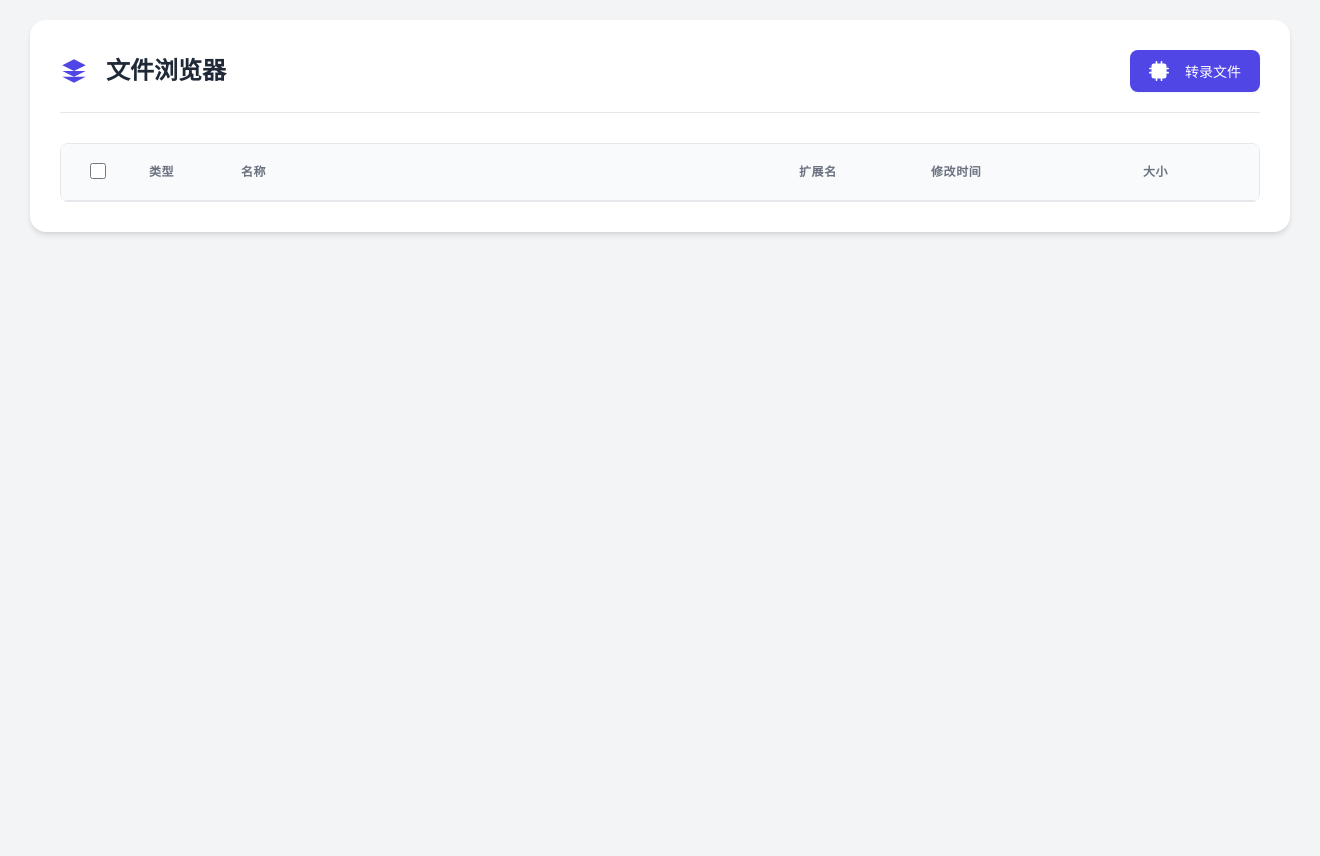
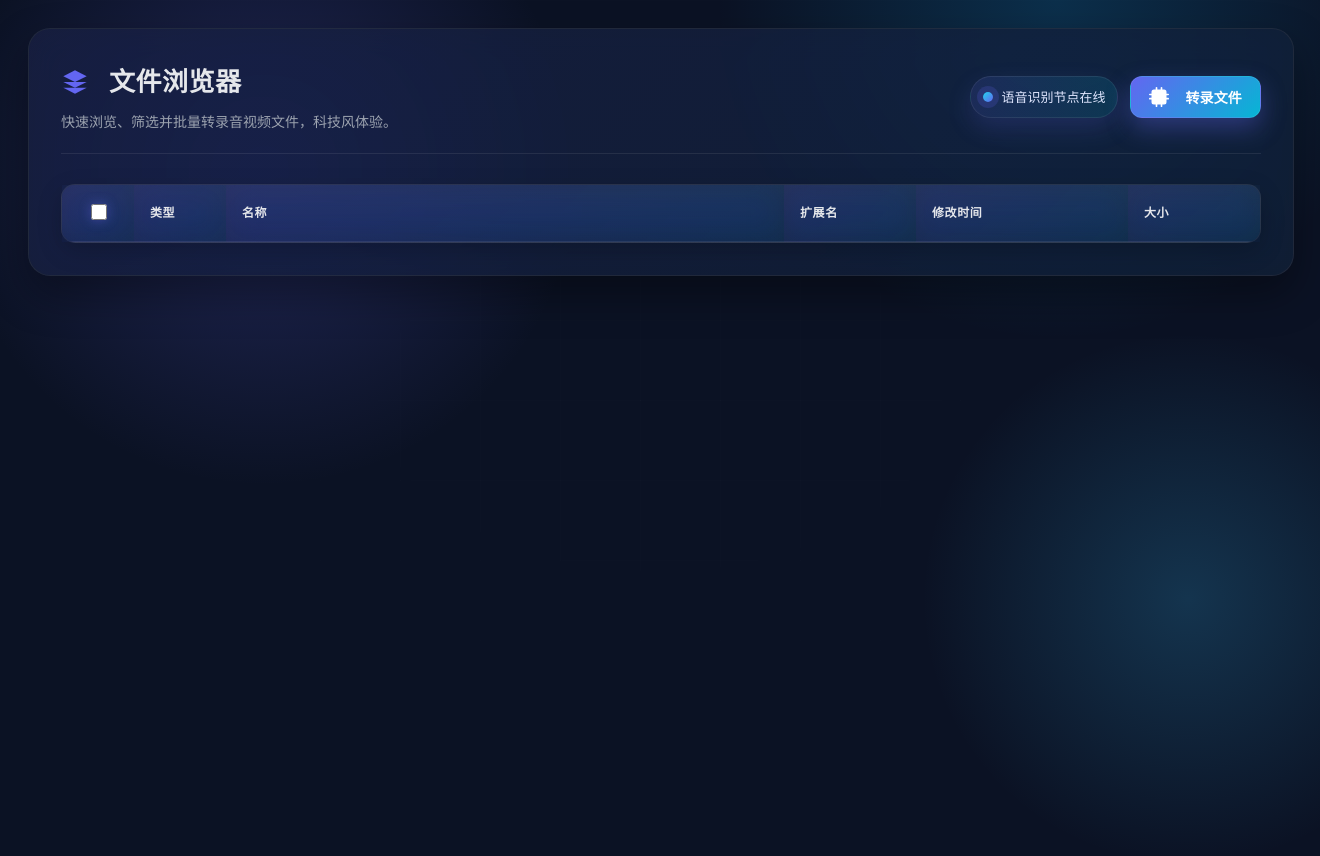
Before and after one commit to JoJoWuBeBetter/BililiveRecorder2Serverchan, a FastAPI app: page /browser/ in a window 1320 px wide. Before the commit the page ends 235 px from the top, so only its background shows below. Run offline with FastAPI, Linux system fonts and the light colour scheme; lists and menus that the app fills with data are empty.

Commit message:
Restyle browser UI with futuristic theme

```diff
--- a/templates/index.html
+++ b/templates/index.html
@@ -7,27 +7,45 @@
     <link href="https://fonts.googleapis.com/css2?family=Inter:wght@400;500;600&display=swap" rel="stylesheet">
     <style>
         :root {
-            --primary-color: #4f46e5; /* Indigo */
-            --primary-hover: #4338ca;
-            --bg-color: #f3f4f6;
-            --card-bg: #ffffff;
-            --text-main: #1f2937;
-            --text-secondary: #6b7280;
-            --border-color: #e5e7eb;
-            --success-color: #10b981;
-            --danger-color: #ef4444;
-            --shadow-sm: 0 1px 2px 0 rgba(0, 0, 0, 0.05);
-            --shadow-md: 0 4px 6px -1px rgba(0, 0, 0, 0.1), 0 2px 4px -1px rgba(0, 0, 0, 0.06);
-            --shadow-lg: 0 10px 15px -3px rgba(0, 0, 0, 0.1), 0 4px 6px -2px rgba(0, 0, 0, 0.05);
+            --primary-color: #6366f1;
+            --primary-hover: #7c3aed;
+            --bg-color: #0b1224;
+            --card-bg: rgba(15, 23, 42, 0.8);
+            --panel-bg: rgba(255, 255, 255, 0.02);
+            --text-main: #e5e7eb;
+            --text-secondary: #9ca3af;
+            --border-color: rgba(255, 255, 255, 0.08);
+            --success-color: #22d3ee;
+            --danger-color: #f43f5e;
+            --shadow-sm: 0 8px 24px rgba(0, 0, 0, 0.2);
+            --shadow-md: 0 18px 40px rgba(0, 0, 0, 0.35);
+            --shadow-lg: 0 25px 60px rgba(0, 0, 0, 0.45);
+            --gradient-1: radial-gradient(circle at 20% 20%, rgba(99, 102, 241, 0.25), transparent 25%),
+                          radial-gradient(circle at 80% 0%, rgba(14, 165, 233, 0.2), transparent 25%),
+                          radial-gradient(circle at 90% 70%, rgba(56, 189, 248, 0.2), transparent 20%);
+            --blur: saturate(180%) blur(14px);
         }
 
         body {
             font-family: 'Inter', -apple-system, BlinkMacSystemFont, "Segoe UI", Roboto, sans-serif;
             background-color: var(--bg-color);
+            background-image: var(--gradient-1);
             margin: 0;
-            padding: 20px;
+            padding: 28px;
             color: var(--text-main);
-            line-height: 1.5;
+            line-height: 1.6;
+            min-height: 100vh;
+        }
+
+        .grid-overlay {
+            position: fixed;
+            inset: 0;
+            pointer-events: none;
+            background: linear-gradient(rgba(255, 255, 255, 0.03) 1px, transparent 1px),
+                        linear-gradient(90deg, rgba(255, 255, 255, 0.03) 1px, transparent 1px);
+            background-size: 80px 80px;
+            mask-image: radial-gradient(ellipse at center, rgba(0, 0, 0, 0.55), transparent 70%);
+            opacity: 0.7;
         }
 
         .container {
@@ -35,9 +53,27 @@
             max-width: 1200px;
             margin: 0 auto;
             background: var(--card-bg);
-            padding: 30px;
-            border-radius: 16px;
+            padding: 32px;
+            border-radius: 22px;
             box-shadow: var(--shadow-md);
+            border: 1px solid var(--border-color);
+            backdrop-filter: var(--blur);
+            position: relative;
+            overflow: hidden;
+        }
+
+        .container::before {
+            content: "";
+            position: absolute;
+            inset: 0;
+            background: linear-gradient(135deg, rgba(99, 102, 241, 0.15), rgba(56, 189, 248, 0.08));
+            opacity: 0.6;
+            z-index: 0;
+        }
+
+        .container > * {
+            position: relative;
+            z-index: 1;
         }
 
         /* Header Area */
@@ -52,12 +88,19 @@
 
         h1 {
             color: var(--text-main);
-            font-size: 24px;
-            font-weight: 600;
+            font-size: 26px;
+            font-weight: 700;
             margin: 0;
             display: flex;
             align-items: center;
-            gap: 10px;
+            gap: 12px;
+            letter-spacing: 0.02em;
+        }
+
+        .subtitle {
+            margin: 8px 0 0 0;
+            color: var(--text-secondary);
+            font-size: 14px;
         }
 
         .button-group {
@@ -71,34 +114,37 @@
             align-items: center;
             gap: 8px;
             padding: 10px 18px;
-            border-radius: 8px;
-            border: 1px solid transparent;
+            border-radius: 12px;
+            border: 1px solid var(--border-color);
             font-size: 14px;
-            font-weight: 500;
+            font-weight: 600;
             cursor: pointer;
             transition: all 0.2s ease;
             box-shadow: var(--shadow-sm);
+            letter-spacing: 0.01em;
         }
 
         .btn-primary {
-            background-color: var(--primary-color);
+            background: linear-gradient(135deg, #6366f1 0%, #06b6d4 100%);
             color: white;
+            box-shadow: 0 10px 25px rgba(99, 102, 241, 0.35);
+            border: 1px solid rgba(255, 255, 255, 0.08);
         }
 
         .btn-primary:hover {
-            background-color: var(--primary-hover);
-            transform: translateY(-1px);
+            transform: translateY(-1px) scale(1.01);
+            box-shadow: 0 14px 32px rgba(99, 102, 241, 0.45);
         }
 
         .btn-secondary {
-            background-color: white;
+            background-color: transparent;
             border-color: var(--border-color);
             color: var(--text-main);
         }
 
         .btn-secondary:hover {
-            background-color: #f9fafb;
-            border-color: #d1d5db;
+            background-color: rgba(255, 255, 255, 0.05);
+            border-color: rgba(255, 255, 255, 0.25);
         }
 
         #back-button {
@@ -107,29 +153,32 @@
 
         /* Table Styling */
         .table-container {
-            overflow-x: auto;
-            border-radius: 8px;
+            overflow: hidden;
+            border-radius: 14px;
             border: 1px solid var(--border-color);
+            background: linear-gradient(180deg, rgba(255, 255, 255, 0.06), rgba(255, 255, 255, 0.02));
+            box-shadow: var(--shadow-sm);
         }
 
         table {
             width: 100%;
             border-collapse: separate;
             border-spacing: 0;
-            background: white;
+            background: transparent;
         }
 
         th {
-            background-color: #f9fafb;
-            color: var(--text-secondary);
+            background: linear-gradient(135deg, rgba(99, 102, 241, 0.12), rgba(14, 165, 233, 0.08));
+            color: var(--text-main);
             font-size: 12px;
             text-transform: uppercase;
             letter-spacing: 0.05em;
             padding: 16px;
             text-align: left;
             border-bottom: 1px solid var(--border-color);
-            font-weight: 600;
+            font-weight: 700;
             user-select: none;
+            backdrop-filter: var(--blur);
         }
 
         th[data-sort] {
@@ -355,11 +412,35 @@
             width: 16px;
             height: 16px;
             cursor: pointer;
+            filter: drop-shadow(0 0 6px rgba(99, 102, 241, 0.4));
+        }
+
+        .status-pill {
+            display: inline-flex;
+            align-items: center;
+            gap: 8px;
+            padding: 8px 12px;
+            border-radius: 999px;
+            background: linear-gradient(90deg, rgba(99, 102, 241, 0.15), rgba(6, 182, 212, 0.15));
+            color: #e0e7ff;
+            font-size: 13px;
+            border: 1px solid rgba(255, 255, 255, 0.08);
+            box-shadow: 0 10px 25px rgba(99, 102, 241, 0.18);
+        }
+
+        .status-dot {
+            width: 10px;
+            height: 10px;
+            border-radius: 999px;
+            background: linear-gradient(135deg, #22d3ee, #6366f1);
+            box-shadow: 0 0 0 6px rgba(99, 102, 241, 0.18);
         }
 
     </style>
 </head>
 <body>
+
+<div class="grid-overlay"></div>
 
 <svg style="display: none;">
     <symbol id="icon-folder" viewBox="0 0 24 24">
@@ -399,13 +480,20 @@
 
 <div class="container">
     <header>
+        <div>
             <h1>
                 <svg class="icon" style="color: var(--primary-color); width: 28px; height: 28px;">
                     <use href="#icon-layers"></use>
                 </svg>
                 文件浏览器
             </h1>
+            <p class="subtitle">快速浏览、筛选并批量转录音视频文件，科技风体验。</p>
+        </div>
         <div class="button-group">
+            <div class="status-pill">
+                <span class="status-dot"></span>
+                <span>语音识别节点在线</span>
+            </div>
             <button id="back-button" class="btn-secondary">
                 <svg class="icon" stroke="currentColor" fill="none" stroke-width="2" stroke-linecap="round"
                      stroke-linejoin="round">
```
Also changed, not shown: other parts of templates/index.html (+29 -21 lines). Lines whose indentation alone changed are shown as unchanged.
